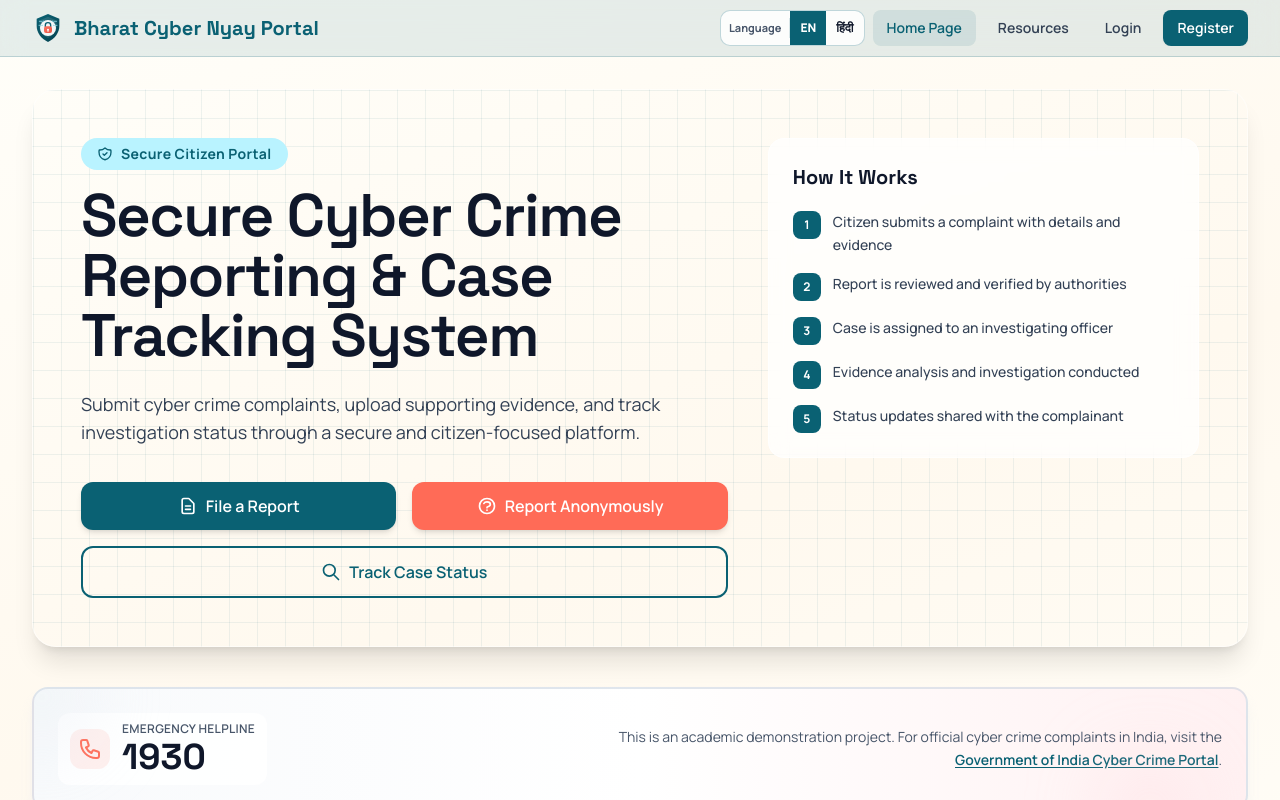
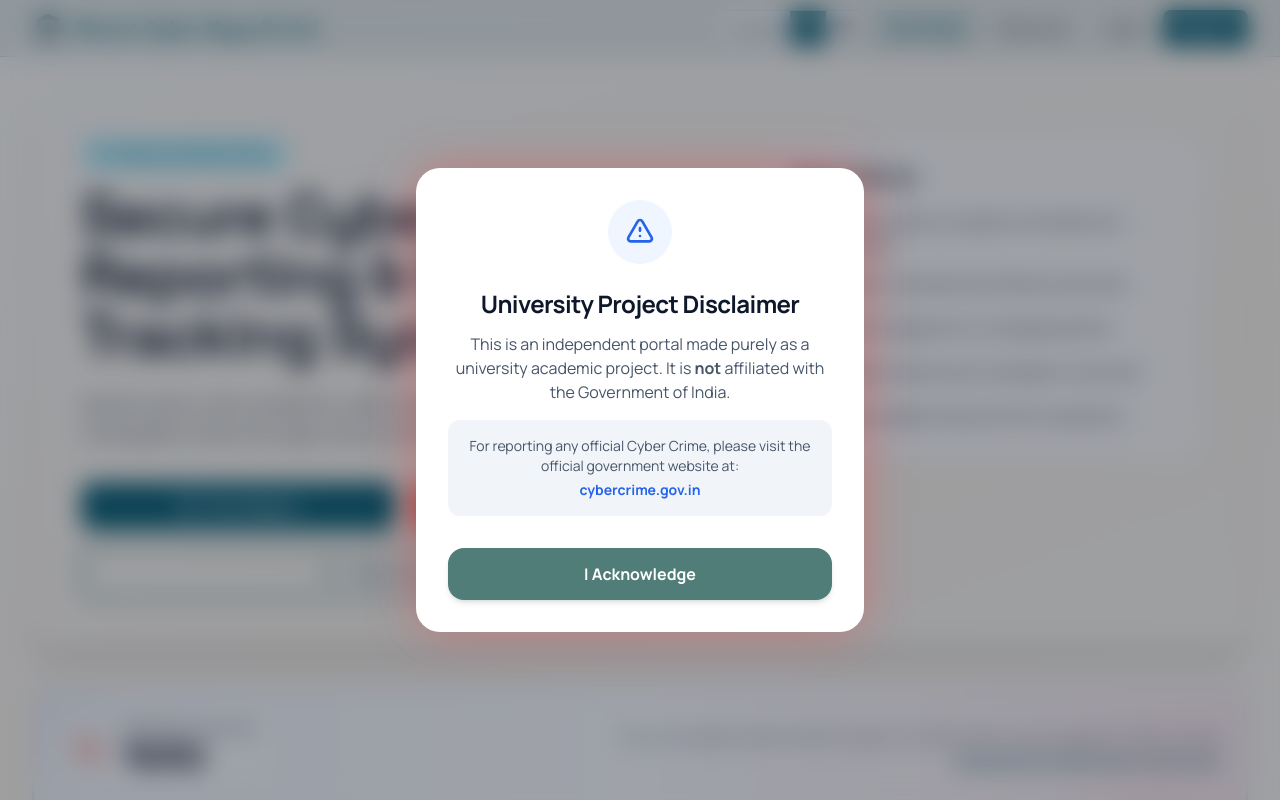
Before and after one commit to ch1n7u/bcnp, a Next.js app in the folder frontend/: page / in a window 1280 px wide. Shown: the top 800 px of the page. Built offline with nearby package versions, Linux system fonts and the light colour scheme.

Commit message:
feat: implement root layout with SEO metadata and disclaimer overlay component

```diff
--- a/frontend/src/app/layout.js
+++ b/frontend/src/app/layout.js
@@ -3,6 +3,7 @@ import Script from "next/script";
 import Navbar from "../components/Navbar";
 import Footer from "../components/Footer";
 import { AuthProvider } from "../context/AuthContext";
+import DisclaimerOverlay from "../components/DisclaimerOverlay";
 
 export const metadata = {
   metadataBase: new URL("https://bharatcybernyayportal.online"),
@@ -53,6 +54,7 @@ export default function RootLayout({ children }) {
       <head>
       </head>
       <body className="min-h-screen overflow-x-hidden">
+        <DisclaimerOverlay />
         <AuthProvider>
           <div className="flex min-h-screen flex-col">
             <Navbar />
--- /dev/null
+++ b/frontend/src/components/DisclaimerOverlay.jsx
@@ -0,0 +1,86 @@
+"use client";
+import { useState, useEffect } from "react";
+
+export default function DisclaimerOverlay() {
+  const [show, setShow] = useState(false);
+  const [isClosing, setIsClosing] = useState(false);
+
+  useEffect(() => {
+    // Check if the user has already acknowledged the disclaimer in this session
+    const hasAcknowledged = sessionStorage.getItem("bcnp_disclaimer_acknowledged");
+    if (!hasAcknowledged) {
+      setShow(true);
+      // Disable scrolling on the body while the modal is open
+      document.body.style.overflow = "hidden";
+    }
+
+    return () => {
+      document.body.style.overflow = "auto";
+    };
+  }, []);
+
+  const handleAcknowledge = () => {
+    setIsClosing(true);
+    sessionStorage.setItem("bcnp_disclaimer_acknowledged", "true");
+
+    // Allow animation to finish before unmounting
+    setTimeout(() => {
+      setShow(false);
+      document.body.style.overflow = "auto";
+    }, 300);
+  };
+
+  if (!show) return null;
+
+  return (
+    <div
+      className={`fixed inset-0 z-[9999] flex items-center justify-center p-4 transition-all duration-300 ${
+        isClosing ? "opacity-0 backdrop-blur-none" : "opacity-100 backdrop-blur-md bg-slate-900/40"
+      }`}
+    >
+      <div
+        className={`w-full max-w-md transform rounded-3xl bg-white p-8 text-center shadow-[0_0_50px_rgba(239,68,68,0.4)] transition-all duration-300 ${
+          isClosing ? "scale-95 opacity-0" : "scale-100 opacity-100"
+        }`}
+      >
+        {/* Top Icon */}
+        <div className="mx-auto mb-6 flex h-16 w-16 items-center justify-center rounded-full bg-blue-50 text-blue-600">
+          <svg className="h-8 w-8" fill="none" viewBox="0 0 24 24" stroke="currentColor" strokeWidth="2">
+            <path strokeLinecap="round" strokeLinejoin="round" d="M12 9v2m0 4h.01m-6.938 4h13.856c1.54 0 2.502-1.667 1.732-3L13.732 4c-.77-1.333-2.694-1.333-3.464 0L3.34 16c-.77 1.333.192 3 1.732 3z" />
+          </svg>
+        </div>
+
+        {/* Title */}
+        <h2 className="mb-3 text-2xl font-bold tracking-tight text-slate-900">
+          University Project Disclaimer
+        </h2>
+
+        {/* Message */}
+        <div className="mb-8 space-y-4 text-base text-slate-600">
+          <p>
+            This is an independent portal made purely as a university academic project. It is <strong>not</strong> affiliated with the Government of India.
+          </p>
+          <p className="rounded-xl bg-slate-100 p-4 text-sm">
+            For reporting any official Cyber Crime, please visit the official government website at: <br />
+            <a
+              href="https://cybercrime.gov.in"
+              target="_blank"
+              rel="noopener noreferrer"
+              className="mt-1 inline-block font-bold text-blue-600 hover:underline"
+            >
+              cybercrime.gov.in
+            </a>
+          </p>
+        </div>
+
+        {/* Acknowledge Button */}
+        <button
+          onClick={handleAcknowledge}
+          className="w-full rounded-2xl bg-[#507d77] px-4 py-3.5 text-base font-bold text-white shadow-md transition-colors hover:bg-[#3e6661] focus:outline-none focus:ring-2 focus:ring-[#507d77] focus:ring-offset-2"
+        >
+          I Acknowledge
+        </button>
+      </div>
+    </div>
+  );
+}
```
